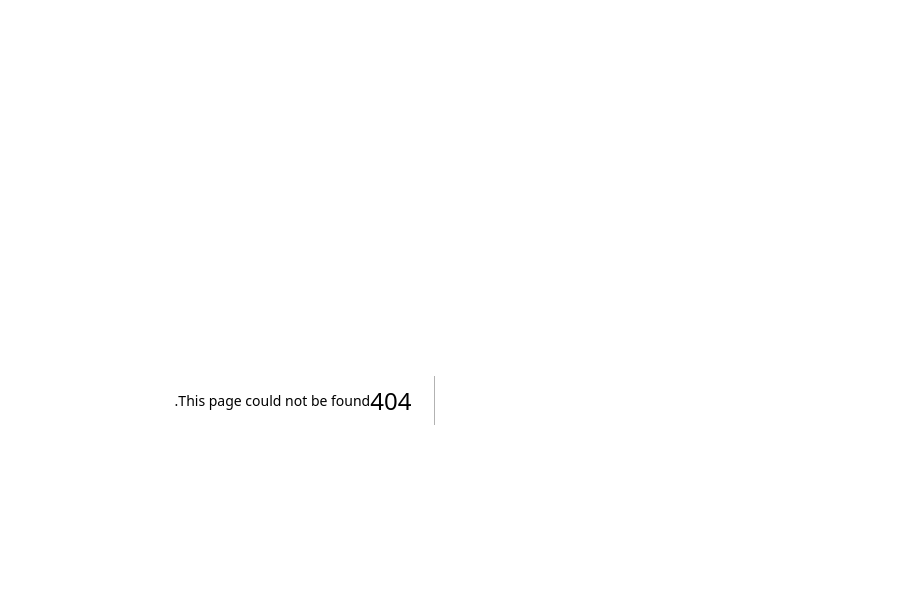
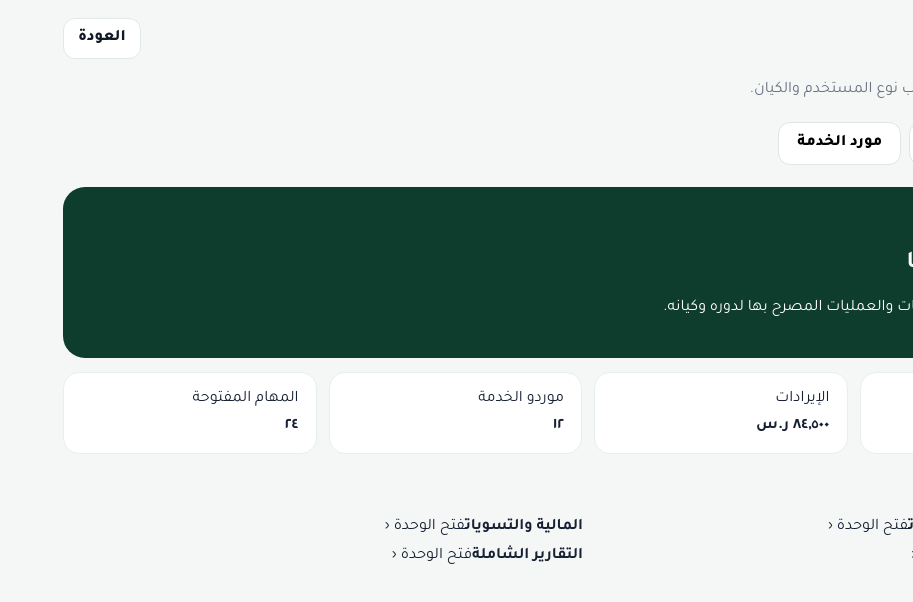
Before and after one commit to mdardash-star/sabeel-system, a Next.js app in the folder apps/admin/: page /portals in a window 1280 px wide. Before the commit this address had no page. Shown: the top 602 px of the page, without its empty margins (367-1280 px from the left). Built offline with nearby package versions, Linux system fonts and the light colour scheme.

Commit message:
feat(admin): add role-based management portals preview

```diff
--- /dev/null
+++ b/apps/admin/app/portals/page.tsx
@@ -0,0 +1,6 @@
+"use client";
+import{useState}from"react";
+type Role="admin"|"supervisor"|"provider";
+const data={admin:{title:"لوحة الإدارة العليا",desc:"إدارة المنصة بالكامل",cards:[["إجمالي الطلبات","١٣٨"],["الإيرادات","٨٤,٥٠٠ ر.س"],["موردو الخدمة","١٢"],["المهام المفتوحة","٢٤"]],actions:["إدارة المستخدمين والصلاحيات","المالية والتسويات","الموردون والعقود","التقارير الشاملة"]},supervisor:{title:"لوحة المشرفين",desc:"الإشراف على التشغيل والجودة",cards:[["مهام اليوم","٢٤"],["قيد التنفيذ","١٢"],["متأخرة","٣"],["مكتملة","١٨"]],actions:["توزيع ومتابعة المهام","مراقبة الفنيين","اعتماد الإغلاق","الجودة والشكاوى"]},provider:{title:"بوابة مورد الخدمة",desc:"مخصصة للكيانات المتعاقدة مع سبيل",cards:[["مهام الكيان","١٦"],["جديدة","٤"],["قيد التنفيذ","٧"],["مستحقات","١٢,٤٠٠ ر.س"]],actions:["استلام المهام","إدارة فريق الكيان","رفع إثبات الإنجاز","الفواتير والمستحقات"]}} as const;
+export default function Portals(){const[role,setRole]=useState<Role>("admin"),x=data[role];return <main style={s.page} dir="rtl"><section style={s.shell}><header style={s.head}><div><small style={s.kicker}>منصة سبيل</small><h1 style={s.h1}>مراكز التحكم</h1><p style={s.muted}>واجهة وصلاحيات مستقلة حسب نوع المستخدم والكيان.</p></div><a href="/" style={s.back}>العودة</a></header><div style={s.tabs}>{([["admin","الإدارة"],["supervisor","المشرفون"],["provider","مورد الخدمة"]] as const).map(([id,label])=><button key={id} onClick={()=>setRole(id)} style={{...s.tab,...(role===id?s.on:{})}}>{label}</button>)}</div><section style={s.hero}><small>{x.desc}</small><h2>{x.title}</h2><p>لا يظهر للمستخدم إلا البيانات والعمليات المصرح بها لدوره وكيانه.</p></section><div style={s.cards}>{x.cards.map(([a,b])=><article style={s.card} key={a}><span>{a}</span><strong>{b}</strong></article>)}</div><h3>الصلاحيات الرئيسية</h3><div style={s.actions}>{x.actions.map(a=><article key={a}><b>{a}</b><span>فتح الوحدة ‹</span></article>)}</div>{role==="provider"&&<section style={s.entity}><b>عزل بيانات الكيان</b><p>مورد الخدمة يرى مهامه وفريقه ومستحقاته فقط، ولا يمكنه الوصول إلى عملاء أو موردين أو بيانات مالية خارج نطاق كيانه.</p></section>}</section></main>}
+const s:Record<string,React.CSSProperties>={page:{minHeight:"100vh",background:"#f4f7f6",padding:18},shell:{maxWidth:1050,margin:"0 auto"},head:{display:"flex",justifyContent:"space-between",gap:15,alignItems:"flex-start"},kicker:{color:"#20a957",fontWeight:900},h1:{margin:"4px 0",fontSize:30},muted:{margin:0,color:"#6b7280"},back:{background:"#fff",border:"1px solid #e2e8e5",borderRadius:12,padding:"10px 14px",textDecoration:"none",color:"#111827",fontWeight:800},tabs:{display:"flex",gap:8,margin:"22px 0"},tab:{border:"1px solid #dfe5e2",background:"#fff",borderRadius:12,padding:"11px 18px",fontWeight:800},on:{background:"#0f3d2d",color:"#fff",borderColor:"#0f3d2d"},hero:{background:"#0f3d2d",color:"#fff",borderRadius:22,padding:24},cards:{display:"grid",gridTemplateColumns:"repeat(4,minmax(0,1fr))",gap:12,margin:"14px 0 22px"},card:{background:"#fff",border:"1px solid #e8eeeb",borderRadius:16,padding:17,display:"grid",gap:8},actions:{display:"grid",gridTemplateColumns:"repeat(2,minmax(0,1fr))",gap:10},entity:{background:"#fff8e8",borderRadius:16,padding:17,marginTop:15},};
```
